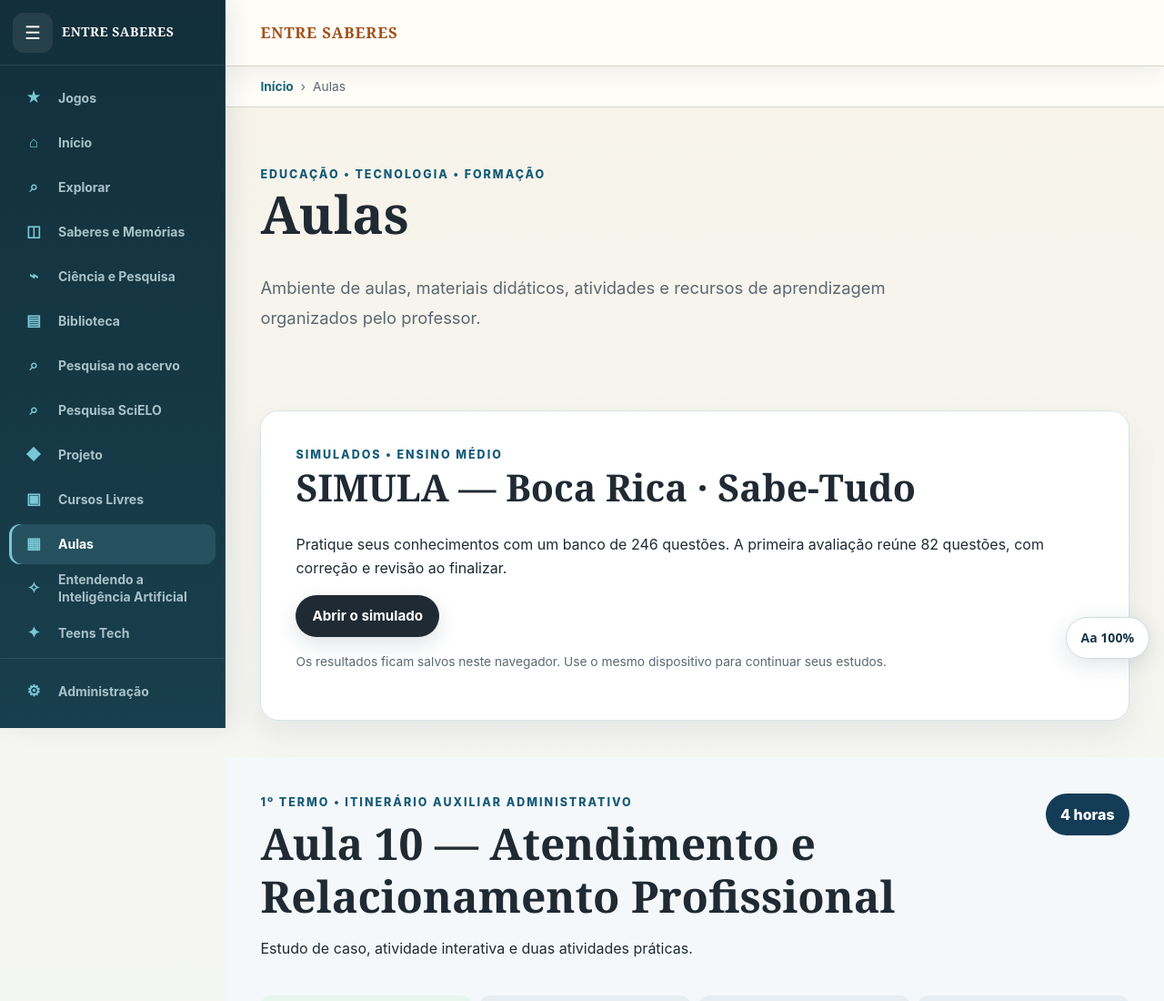
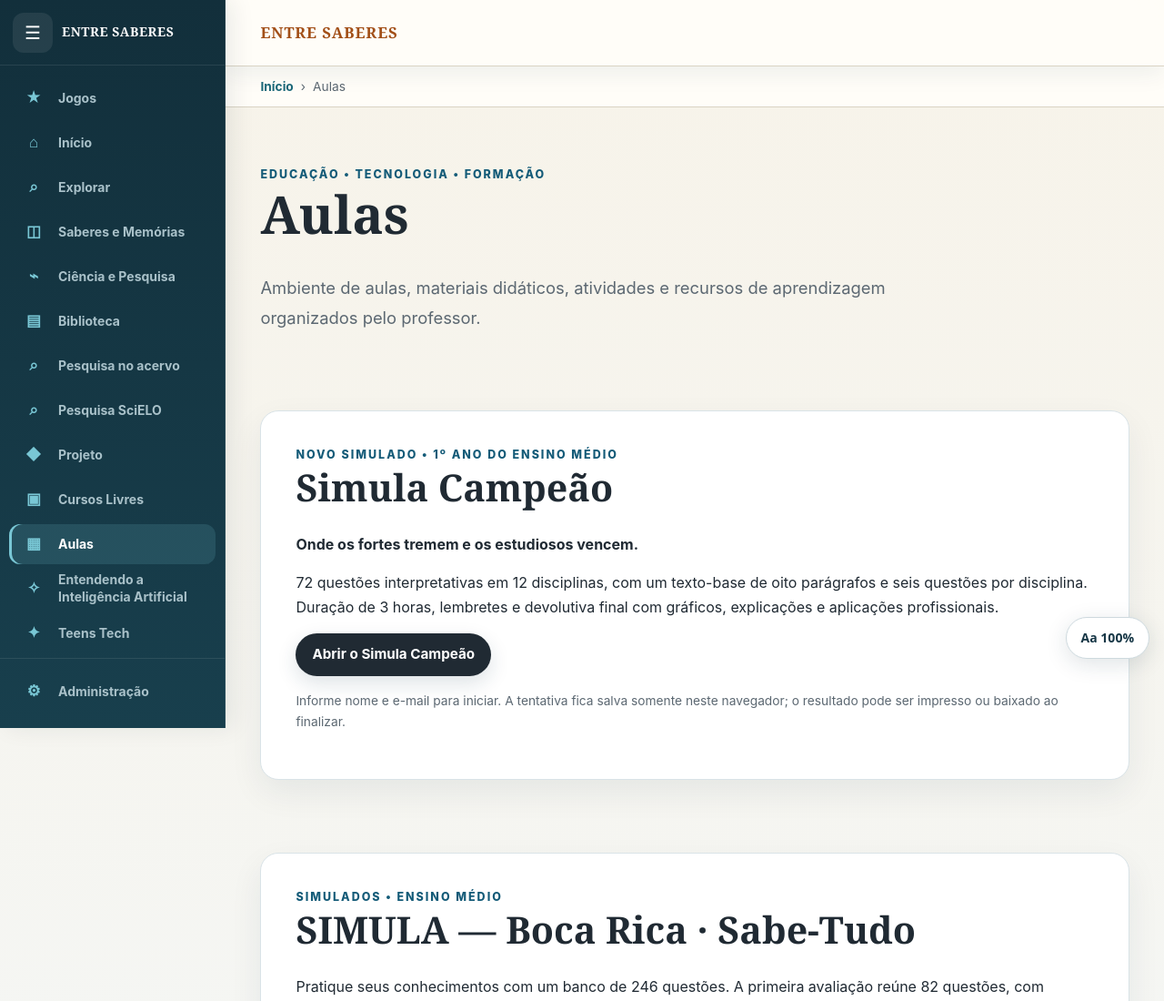
Before and after one commit to oswaldobocarica/entre-saberes, a website: page aulas.html in a window 1280 px wide. Shown: the top 1100 px of the page at 91% size. Drawn offline with nearby package versions, Linux system fonts and the light colour scheme; no server answers.

Commit message:
Destaca Simula Campeão na aba Aulas

```diff
--- a/aulas.html
+++ b/aulas.html
@@ -30,6 +30,19 @@
       <div class="eyebrow">Educação • Tecnologia • Formação</div>
       <h1>Aulas</h1>
       <p class="lead">Ambiente de aulas, materiais didáticos, atividades e recursos de aprendizagem organizados pelo professor.</p>
+    </div>
+  </section>
+
+  <section class="section" id="simula-campeao" aria-labelledby="campeao-title">
+    <div class="container">
+      <div class="aula10-panel">
+        <div class="eyebrow">Novo simulado • 1º ano do Ensino Médio</div>
+        <h2 id="campeao-title">Simula Campeão</h2>
+        <p><strong>Onde os fortes tremem e os estudiosos vencem.</strong></p>
+        <p>72 questões interpretativas em 12 disciplinas, com um texto-base de oito parágrafos e seis questões por disciplina. Duração de 3 horas, lembretes e devolutiva final com gráficos, explicações e aplicações profissionais.</p>
+        <p><a class="button" href="/simulados/simula-campeao/index.html">Abrir o Simula Campeão</a></p>
+        <p class="meta">Informe nome e e-mail para iniciar. A tentativa fica salva somente neste navegador; o resultado pode ser impresso ou baixado ao finalizar.</p>
+      </div>
     </div>
   </section>
 
```
